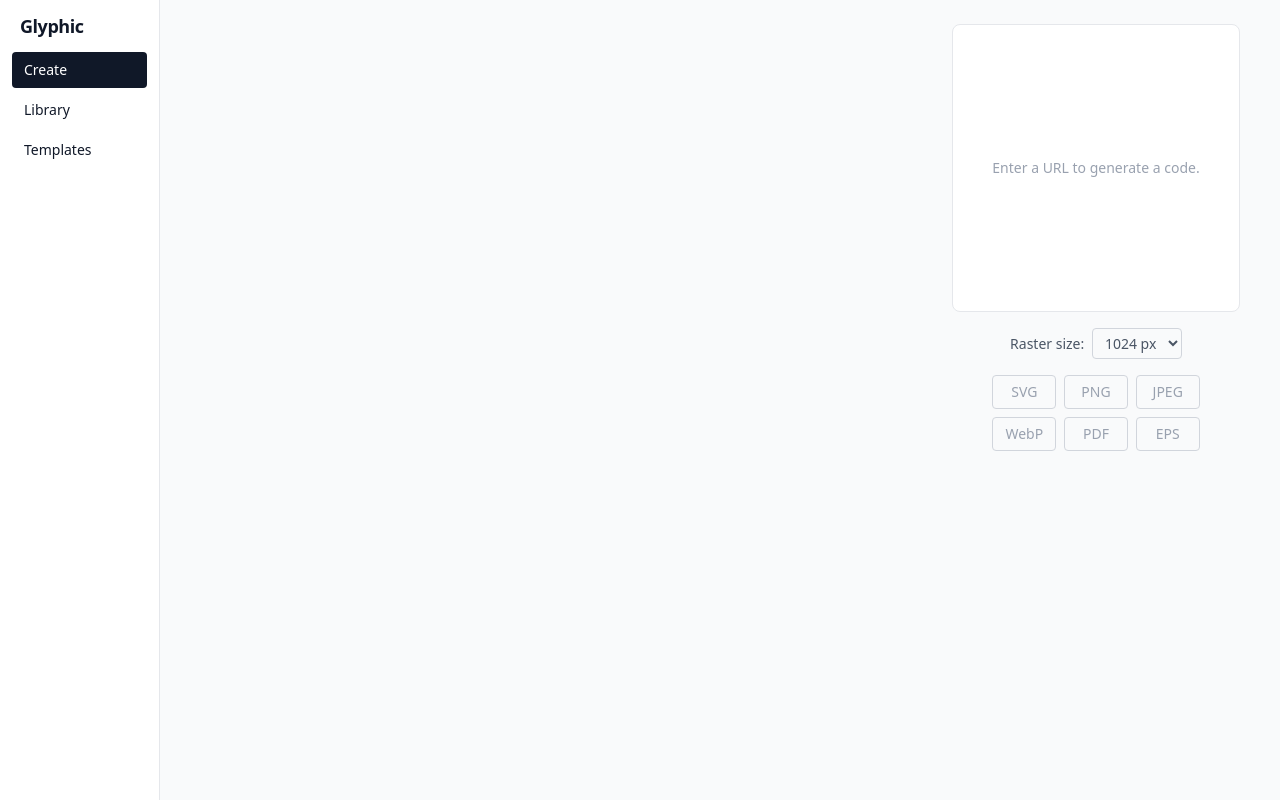
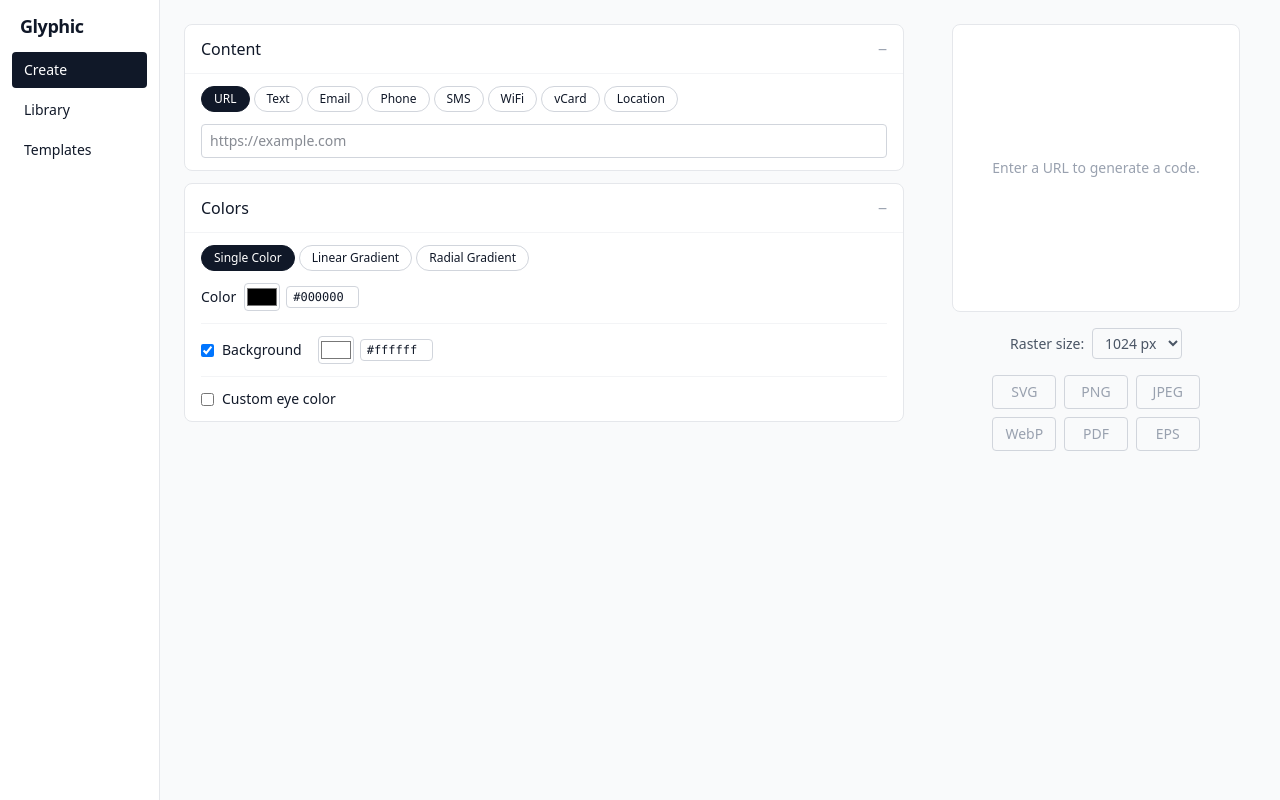
Before and after one commit to duncaneddy/glyphic, a Vue app: page / in a window 1280 px wide. Built offline with nearby package versions, Linux system fonts and the light colour scheme.

Commit message:
feat: content forms for all eight types and color controls

```diff
--- /dev/null
+++ b/src/components/ColorInput.vue
@@ -0,0 +1,17 @@
+<script setup lang="ts">
+defineProps<{ modelValue: string }>();
+const emit = defineEmits<{ "update:modelValue": [string] }>();
+function onText(e: Event) {
+  const v = (e.target as HTMLInputElement).value.trim();
+  if (/^#[0-9a-fA-F]{6}$/.test(v)) emit("update:modelValue", v);
+}
+</script>
+
+<template>
+  <span class="inline-flex items-center gap-1.5">
+    <input type="color" :value="modelValue" class="h-7 w-9 cursor-pointer rounded border border-gray-300"
+      @input="emit('update:modelValue', ($event.target as HTMLInputElement).value)" />
+    <input type="text" :value="modelValue" size="7"
+      class="rounded border border-gray-300 px-1.5 py-0.5 font-mono text-xs" @change="onText" />
+  </span>
+</template>
--- /dev/null
+++ b/src/components/ColorSection.vue
@@ -0,0 +1,77 @@
+<script setup lang="ts">
+import SectionCard from "./SectionCard.vue";
+import ColorInput from "./ColorInput.vue";
+import { useEditorStore } from "../stores/editor";
+import type { Fill } from "../engine/types";
+
+const editor = useEditorStore();
+
+function primaryOf(f: Fill): string {
+  return f.type === "solid" ? f.color : f.from;
+}
+function setMode(mode: Fill["type"]) {
+  const s = editor.config.style;
+  if (s.fill.type === mode) return;
+  const from = primaryOf(s.fill);
+  const to = s.fill.type === "solid" ? "#4a4a4a" : s.fill.to;
+  s.fill =
+    mode === "solid" ? { type: "solid", color: from }
+    : mode === "linear" ? { type: "linear", from, to, angleDeg: 45 }
+    : { type: "radial", from, to };
+}
+</script>
+
+<template>
+  <SectionCard title="Colors">
+    <div class="flex gap-1">
+      <button v-for="m in (['solid', 'linear', 'radial'] as const)" :key="m"
+        class="rounded-full border px-3 py-1 text-xs capitalize"
+        :class="editor.config.style.fill.type === m
+          ? 'border-gray-900 bg-gray-900 text-white' : 'border-gray-300 hover:bg-gray-100'"
+        @click="setMode(m)">
+        {{ m === "solid" ? "Single color" : m === "linear" ? "Linear gradient" : "Radial gradient" }}
+      </button>
+    </div>
+
+    <div class="flex flex-wrap items-center gap-4 text-sm">
+      <template v-if="editor.config.style.fill.type === 'solid'">
+        <label class="flex items-center gap-2">Color
+          <ColorInput v-model="editor.config.style.fill.color" /></label>
+      </template>
+      <template v-else>
+        <label class="flex items-center gap-2">From
+          <ColorInput v-model="editor.config.style.fill.from" /></label>
+        <label class="flex items-center gap-2">To
+          <ColorInput v-model="editor.config.style.fill.to" /></label>
+        <label v-if="editor.config.style.fill.type === 'linear'" class="flex items-center gap-2">
+          Angle
+          <input v-model.number="editor.config.style.fill.angleDeg" type="range" min="0" max="360" />
+          <span class="w-9 text-xs tabular-nums">{{ editor.config.style.fill.angleDeg }}°</span>
+        </label>
+      </template>
+    </div>
+
+    <div class="flex items-center gap-4 border-t border-gray-100 pt-3 text-sm">
+      <label class="flex items-center gap-2">
+        <input type="checkbox" :checked="editor.config.style.background !== null"
+          @change="editor.config.style.background =
+            ($event.target as HTMLInputElement).checked ? '#ffffff' : null" />
+        Background
+      </label>
+      <ColorInput v-if="editor.config.style.background !== null"
+        v-model="editor.config.style.background" />
+    </div>
+
+    <div class="space-y-2 border-t border-gray-100 pt-3 text-sm">
+      <label class="flex items-center gap-2">
+        <input v-model="editor.config.style.customEyeColor" type="checkbox" /> Custom eye color
+      </label>
+      <div v-if="editor.config.style.customEyeColor" class="flex gap-4">
+        <label class="flex items-center gap-2">Frame
+          <ColorInput v-model="editor.config.style.eyeFrameColor" /></label>
+        <label class="flex items-center gap-2">Ball
+          <ColorInput v-model="editor.config.style.eyeBallColor" /></label>
+      </div>
+    </div>
+  </SectionCard>
+</template>
--- /dev/null
+++ b/src/components/ContentSection.vue
@@ -0,0 +1,119 @@
+<script setup lang="ts">
+import SectionCard from "./SectionCard.vue";
+import { useEditorStore } from "../stores/editor";
+import type { ContentType, QrContent } from "../engine/types";
+
+const editor = useEditorStore();
+
+const TYPES: Array<{ id: ContentType; label: string }> = [
+  { id: "url", label: "URL" }, { id: "text", label: "Text" },
+  { id: "email", label: "Email" }, { id: "phone", label: "Phone" },
+  { id: "sms", label: "SMS" }, { id: "wifi", label: "WiFi" },
+  { id: "vcard", label: "vCard" }, { id: "location", label: "Location" },
+];
+
+const DEFAULTS: Record<ContentType, QrContent> = {
+  url: { type: "url", url: "" },
+  text: { type: "text", text: "" },
+  email: { type: "email", address: "" },
+  phone: { type: "phone", number: "" },
+  sms: { type: "sms", number: "", message: "" },
+  wifi: { type: "wifi", ssid: "", password: "", encryption: "WPA", hidden: false },
+  vcard: { type: "vcard", firstName: "" },
+  location: { type: "location", latitude: 0, longitude: 0 },
+};
+
+function setType(t: ContentType) {
+  if (editor.config.content.type !== t) editor.config.content = { ...DEFAULTS[t] };
+}
+
+const VCARD_FIELDS = [
+  ["firstName", "First name"], ["lastName", "Last name"], ["org", "Company"],
+  ["title", "Job title"], ["phone", "Phone (work)"], ["mobile", "Mobile"],
+  ["email", "Email"], ["website", "Website"], ["street", "Street"],
+  ["city", "City"], ["state", "State"], ["zip", "ZIP"], ["country", "Country"],
+] as const;
+</script>
+
+<template>
+  <SectionCard title="Content">
+    <div class="flex flex-wrap gap-1">
+      <button v-for="t in TYPES" :key="t.id"
+        class="rounded-full border px-3 py-1 text-xs"
+        :class="editor.config.content.type === t.id
+          ? 'border-gray-900 bg-gray-900 text-white' : 'border-gray-300 hover:bg-gray-100'"
+        @click="setType(t.id)">
+        {{ t.label }}
+      </button>
+    </div>
+
+    <div class="space-y-2 text-sm">
+      <template v-if="editor.config.content.type === 'url'">
+        <input v-model="editor.config.content.url" placeholder="https://example.com"
+          class="w-full rounded border border-gray-300 px-2 py-1.5" />
+      </template>
+
+      <template v-else-if="editor.config.content.type === 'text'">
+        <textarea v-model="editor.config.content.text" rows="3" placeholder="Your text"
+          class="w-full rounded border border-gray-300 px-2 py-1.5" />
+      </template>
+
+      <template v-else-if="editor.config.content.type === 'email'">
+        <input v-model="editor.config.content.address" placeholder="name@example.com"
+          class="w-full rounded border border-gray-300 px-2 py-1.5" />
+        <input v-model="editor.config.content.subject" placeholder="Subject (optional)"
+          class="w-full rounded border border-gray-300 px-2 py-1.5" />
+        <textarea v-model="editor.config.content.body" rows="2" placeholder="Body (optional)"
+          class="w-full rounded border border-gray-300 px-2 py-1.5" />
+      </template>
+
+      <template v-else-if="editor.config.content.type === 'phone'">
+        <input v-model="editor.config.content.number" placeholder="+1 555 0100"
+          class="w-full rounded border border-gray-300 px-2 py-1.5" />
+      </template>
+
+      <template v-else-if="editor.config.content.type === 'sms'">
+        <input v-model="editor.config.content.number" placeholder="+1 555 0100"
+          class="w-full rounded border border-gray-300 px-2 py-1.5" />
+        <textarea v-model="editor.config.content.message" rows="2" placeholder="Message (optional)"
+          class="w-full rounded border border-gray-300 px-2 py-1.5" />
+      </template>
+
+      <template v-else-if="editor.config.content.type === 'wifi'">
+        <input v-model="editor.config.content.ssid" placeholder="Network name (SSID)"
+          class="w-full rounded border border-gray-300 px-2 py-1.5" />
+        <div class="flex gap-2">
+          <select v-model="editor.config.content.encryption"
+            class="rounded border border-gray-300 px-2 py-1.5">
+            <option value="WPA">WPA/WPA2</option>
+            <option value="WEP">WEP</option>
+            <option value="nopass">None</option>
+          </select>
+          <input v-if="editor.config.content.encryption !== 'nopass'"
+            v-model="editor.config.content.password" placeholder="Password"
+            class="flex-1 rounded border border-gray-300 px-2 py-1.5" />
+        </div>
+        <label class="flex items-center gap-2 text-xs text-gray-600">
+          <input v-model="editor.config.content.hidden" type="checkbox" /> Hidden network
+        </label>
+      </template>
+
+      <template v-else-if="editor.config.content.type === 'vcard'">
+        <div class="grid grid-cols-2 gap-2">
+          <input v-for="[key, label] in VCARD_FIELDS" :key="key"
+            v-model="(editor.config.content as Record<string, any>)[key]" :placeholder="label"
+            class="rounded border border-gray-300 px-2 py-1.5" />
+        </div>
+      </template>
+
+      <template v-else-if="editor.config.content.type === 'location'">
+        <div class="flex gap-2">
+          <input v-model.number="editor.config.content.latitude" type="number" step="any"
+            placeholder="Latitude" class="flex-1 rounded border border-gray-300 px-2 py-1.5" />
+          <input v-model.number="editor.config.content.longitude" type="number" step="any"
+            placeholder="Longitude" class="flex-1 rounded border border-gray-300 px-2 py-1.5" />
+        </div>
+      </template>
+    </div>
+  </SectionCard>
+</template>
--- a/src/views/CreateView.vue
+++ b/src/views/CreateView.vue
@@ -1,11 +1,15 @@
 <script setup lang="ts">
 import PreviewPanel from "../components/PreviewPanel.vue";
+import ContentSection from "../components/ContentSection.vue";
+import ColorSection from "../components/ColorSection.vue";
 </script>
 
 <template>
   <div class="flex gap-6 p-6 h-full overflow-hidden">
     <div class="flex-1 space-y-3 overflow-y-auto pr-2" data-testid="editor-sections">
       <!-- ContentSection / ColorSection / LogoSection / ShapeSection / TemplateSection mount here -->
+      <ContentSection />
+      <ColorSection />
     </div>
     <aside class="w-80 shrink-0">
       <PreviewPanel />
```
